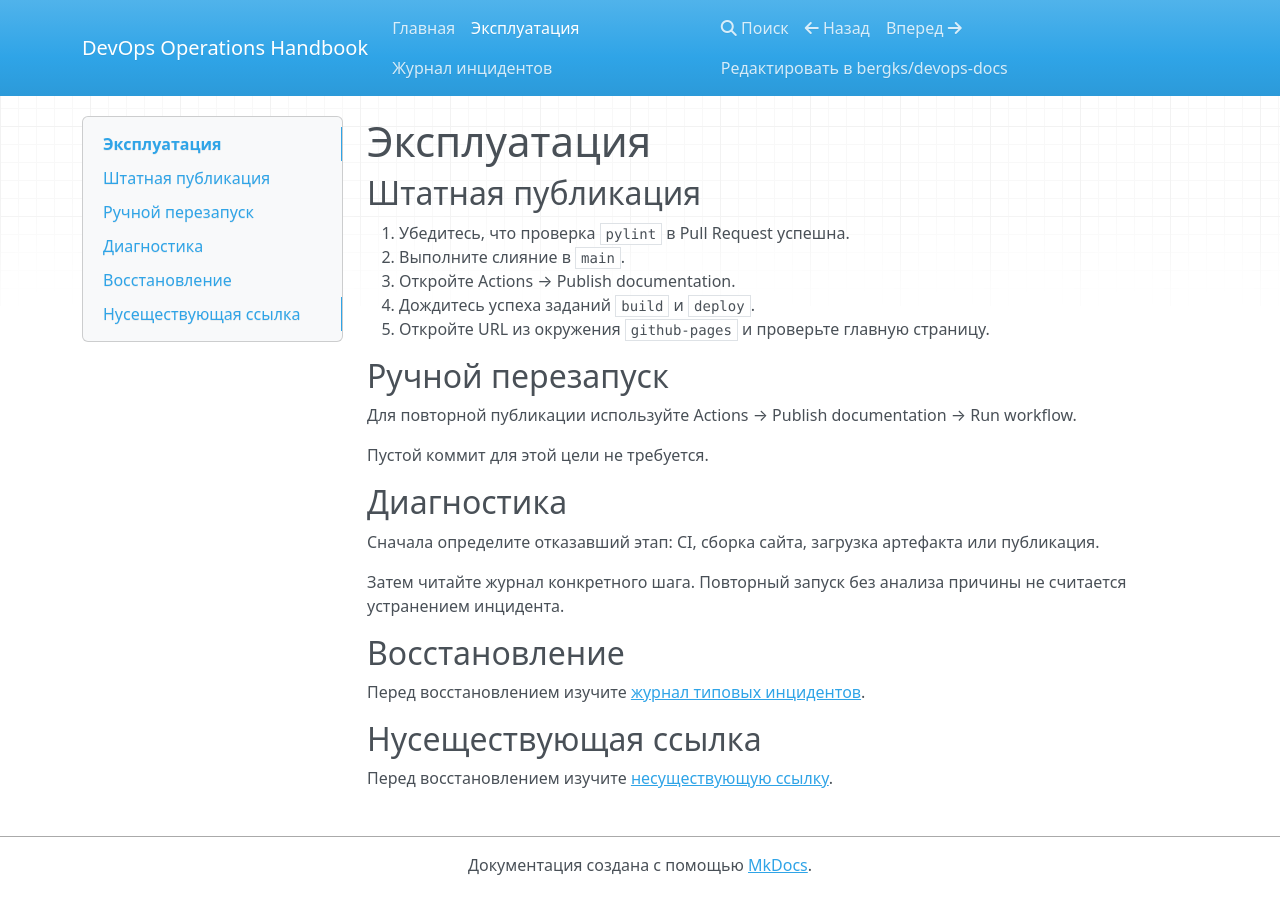
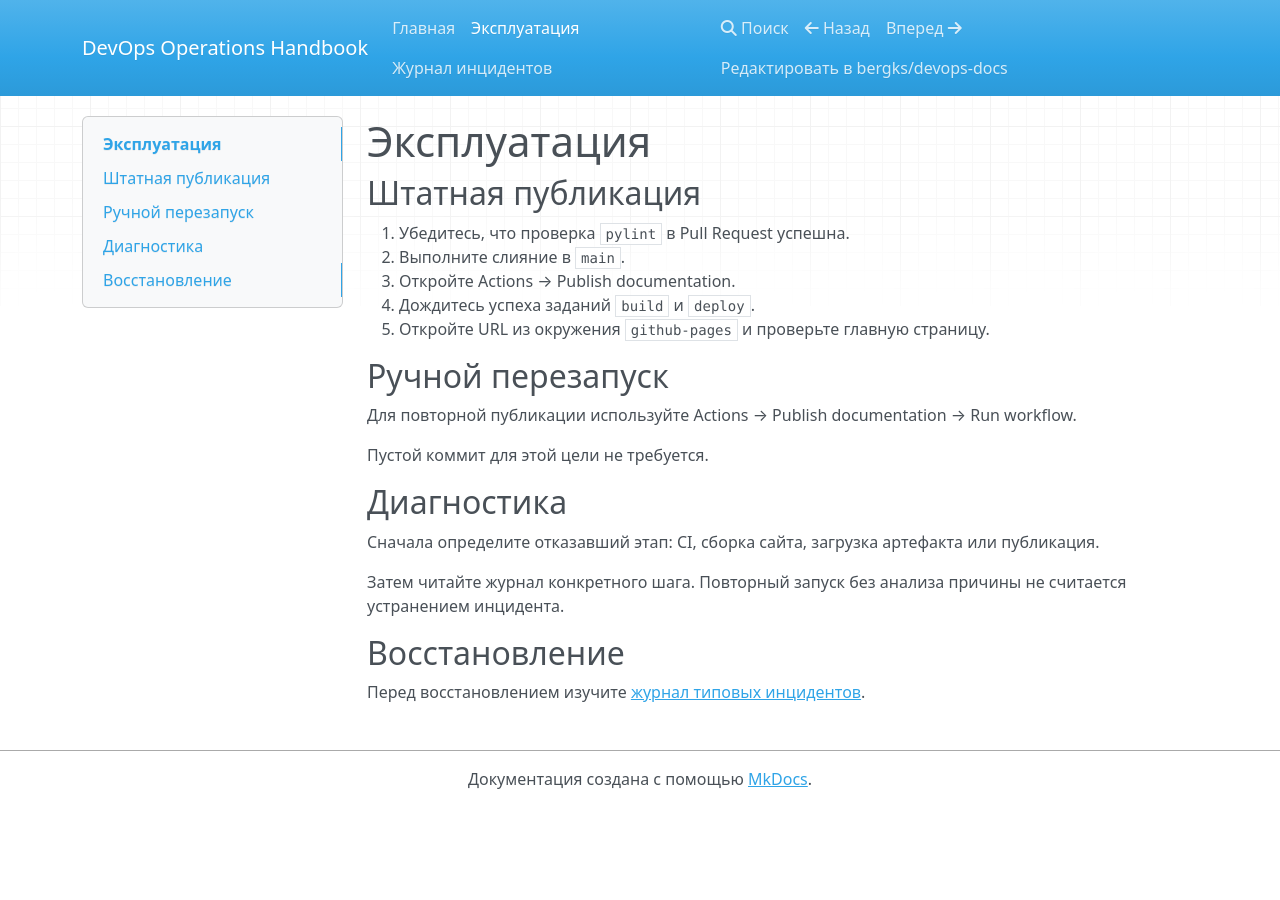
Before and after one commit to bergks/devops-docs, an MkDocs documentation site: the page built from docs/runbook.md, in a window 1280 px wide. Built offline with MkDocs 1.6.1, drawn with Linux system fonts in a browser that asks for light colours; nearby versions of some CDN libraries.

Commit message:
ci: no existing link is deleted

```diff
--- a/docs/runbook.md
+++ b/docs/runbook.md
@@ -22,6 +22,3 @@
 
 ## Восстановление
 Перед восстановлением изучите [журнал типовых инцидентов](incidents.md).
-
-## Нусеществующая ссылка
-Перед восстановлением изучите [несуществующую ссылку](no-link.md).
```
